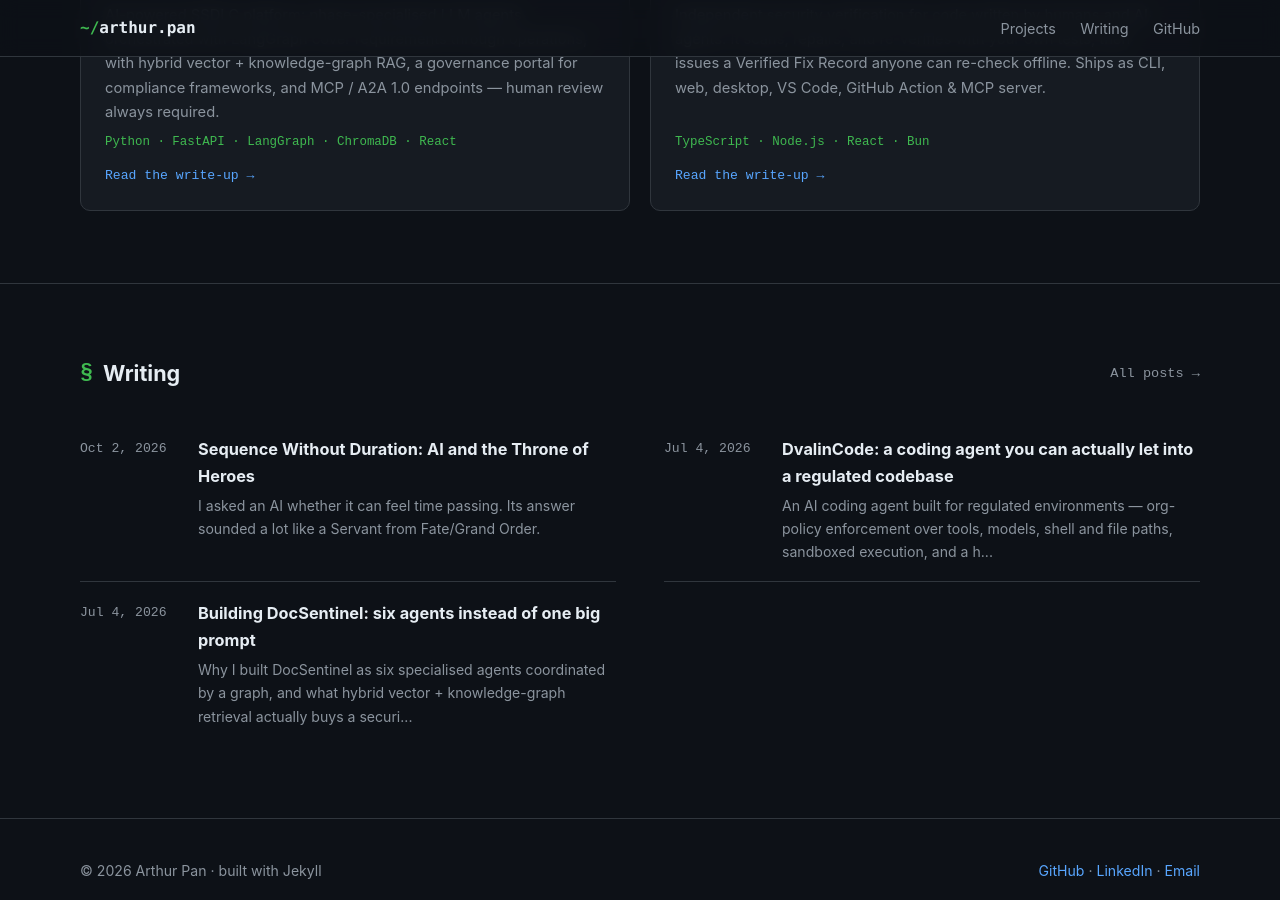
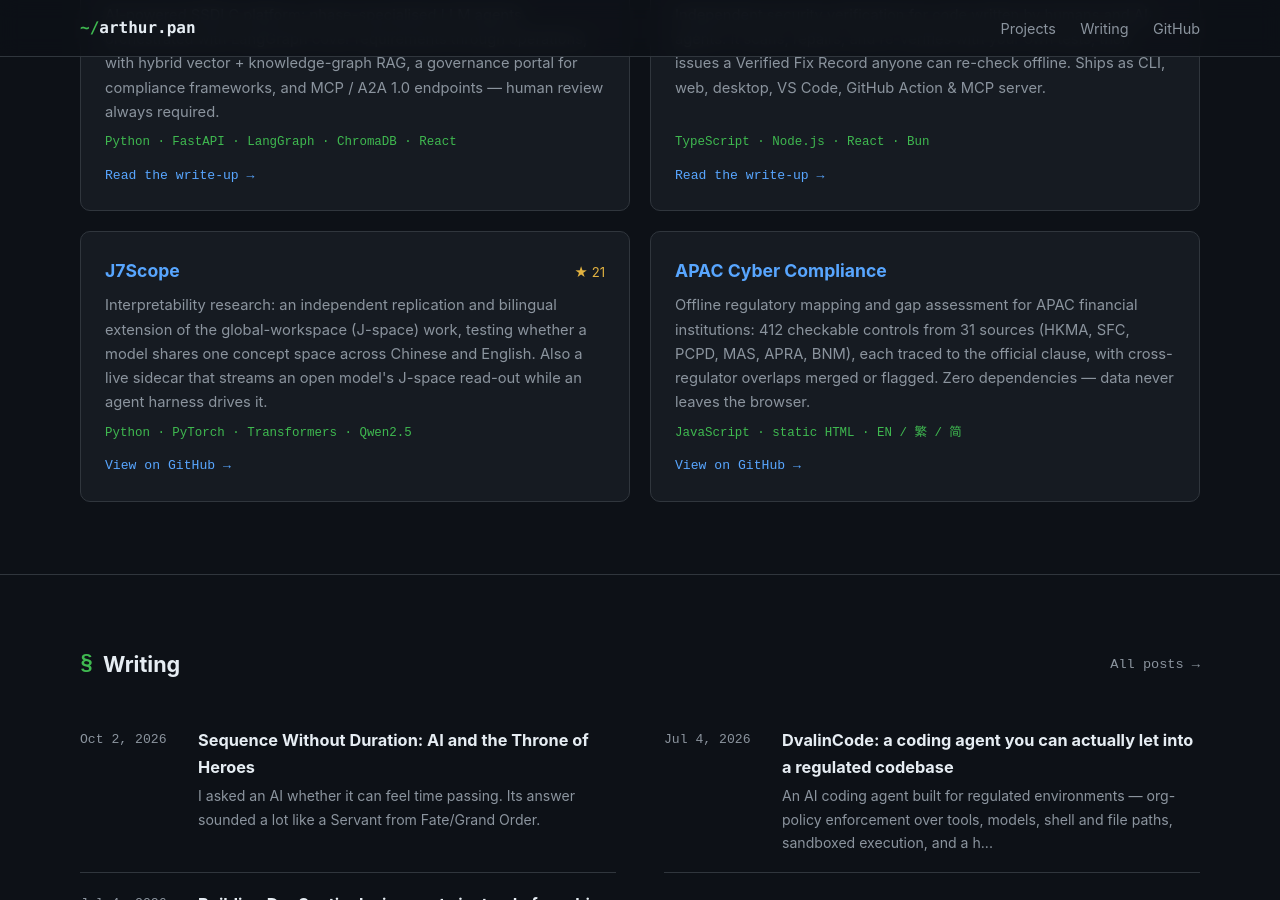
Before and after one commit to arthurpanhku/arthurpanhku.github.io, a Jekyll site: the page built from index.html, in a window 1280 px wide and 900 px high, scrolled down 1221 px. Built offline with Jekyll 4.4.1, drawn with Linux system fonts in a browser that asks for light colours.

Commit message:
Homepage: add J7Scope and APAC Cyber Compliance project cards (#3)
Claude-Session: https://claude.ai/code/session_011qAseyChCzzf2yYCyapzR2

Co-authored-by: Claude <noreply@anthropic.com>

```diff
--- a/index.html
+++ b/index.html
@@ -68,6 +68,26 @@ layout: default
         <span class="read">Read the write-up →</span>
       </a>
 
+      <a class="card" href="https://github.com/arthurpanhku/j7scope" target="_blank" rel="noopener">
+        <h3>J7Scope <span class="stars">★ 21</span></h3>
+        <p>Interpretability research: an independent replication and bilingual extension of the
+        global-workspace (J-space) work, testing whether a model shares one concept space across
+        Chinese and English. Also a live sidecar that streams an open model's J-space read-out while
+        an agent harness drives it.</p>
+        <span class="stack">Python · PyTorch · Transformers · Qwen2.5</span>
+        <span class="read">View on GitHub →</span>
+      </a>
+
+      <a class="card" href="https://github.com/arthurpanhku/apac-cyber-compliance" target="_blank" rel="noopener">
+        <h3>APAC Cyber Compliance</h3>
+        <p>Offline regulatory mapping and gap assessment for APAC financial institutions: 412
+        checkable controls from 31 sources (HKMA, SFC, PCPD, MAS, APRA, BNM), each traced to the
+        official clause, with cross-regulator overlaps merged or flagged. Zero dependencies — data never
+        leaves the browser.</p>
+        <span class="stack">JavaScript · static HTML · EN / 繁 / 简</span>
+        <span class="read">View on GitHub →</span>
+      </a>
+
     </div>
   </div>
 </section>
```
